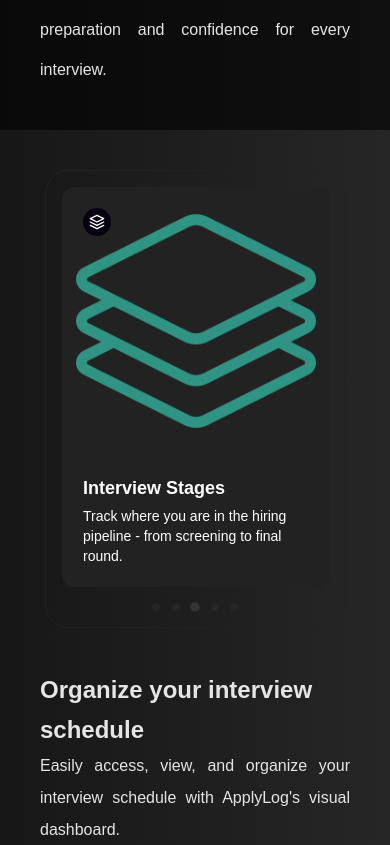
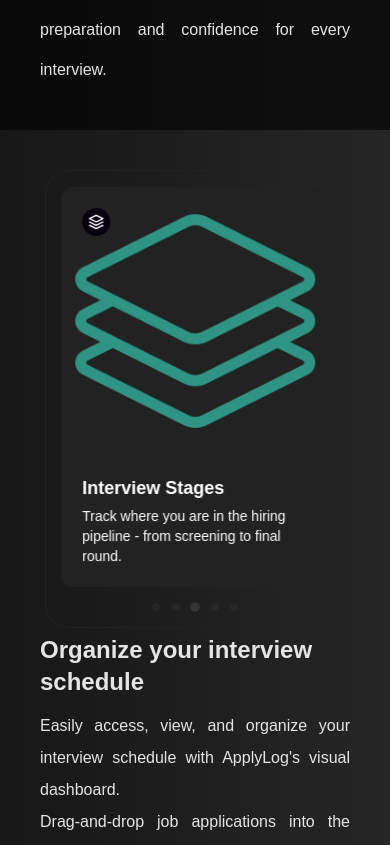
Before and after one commit to sidharthpandithar/apply-log, a React (Vite) app: page / in a window 390 px wide. Shown: the part 1146-1991 px from the top of the page. Built offline with nearby package versions, Linux system fonts and the light colour scheme.

Commit message:
responsiveness fix

```diff
--- a/src/components/Pages/Landing.jsx
+++ b/src/components/Pages/Landing.jsx
@@ -222,8 +222,8 @@
         </div>
       </LazySection>
       <LazySection>
-        <div className="ThirdContainer text-[#e5e5e5] md:flex md:gap-10 p-10 h-full w-full">
-          <LandingImageArea>
+        <div className="ThirdContainer text-[#e5e5e5] md:flex gap-10 p-10 h-full w-full">
+          <LandingImageArea className="h-[55vh] md:h-full md:pt-10">
             <div
               style={{
                 height: "600px",
@@ -240,23 +240,24 @@
               />
             </div>
           </LandingImageArea>
-
           <LandingTextArea>
-            <div className="md:flex -mt-25 md:mt-0 h-full w-full flex-col gap-3">
-              <p className="md:text-4xl text-2xl leading-10 font-bold">
-                Organize your interview schedule
-              </p>
-              <div className="md:text-2xl md:leading-12 leading-8 text-justify">
-                <p>
-                  Easily access, view, and organize your interview schedule with
-                  ApplyLog's visual dashboard.
+            <div className="flex flex-col gap-8">
+              <div className="flex flex-col gap-3">
+                <p className="md:text-4xl text-2xl font-bold md:leading-10">
+                  Organize your interview schedule
                 </p>
-                <p>
-                  Drag-and-drop job applications into the interview section when
-                  an interview is booked.
-                </p>
+                <div className="md:text-2xl text-base md:leading-12 leading-8 text-justify">
+                  <p>
+                    Easily access, view, and organize your interview schedule
+                    with ApplyLog's visual dashboard.
+                  </p>
+                  <p>
+                    Drag-and-drop job applications into the interview section
+                    when an interview is booked.
+                  </p>
+                </div>
               </div>
-              <div className="Button flex justify-end ">
+              <div className="flex justify-start">
                 <Button
                   buttontext={"Get Organized"}
                   color={`bg-[#a7c957]`}
@@ -356,13 +357,15 @@
         </div>
       </LazySection>
 
-      <div className="SixthContainer text-[#e5e5e5] flex gap-10 p-10 h-full w-full">
+      <div className="SixthContainer text-[#e5e5e5] md:flex gap-10 p-10 h-full w-full">
         <LazySection>
           <LandingTextArea>
             <div className="flex flex-col gap-10">
               <div className="flex flex-col gap-3">
-                <p className="text-4xl font-bold">Manage your contact list</p>
-                <div className="flex flex-col text-justify text-3xl leading-12">
+                <p className="md:text-4xl text-2xl font-bold">
+                  Manage your contact list
+                </p>
+                <div className="flex flex-col text-justify md:text-2xl md:leading-12 text-base leading-8">
                   <p>
                     When interviewing at countless companies, you’ll be
                     networking a lot.
@@ -385,7 +388,10 @@
           </LandingTextArea>
         </LazySection>
         <LandingImageArea>
-          <div style={{ height: "615px", position: "relative" }}>
+          <div
+            className="hidden md:flex"
+            style={{ height: "615px", position: "relative" }}
+          >
             <ChromaGrid
               items={itemsChroma}
               radius={300}
@@ -398,14 +404,14 @@
       </div>
 
       <LazySection>
-        <div className="SeventContainer text-[#e5e5e5] flex gap-8   h-full w-full bg-black/60">
-          <div className="LeftSection h-full w-1/2 flex flex-col gap-5 p-10">
-            <p className="text-4xl font-bold hover:cursor-default">
+        <div className="SeventhContainer text-[#e5e5e5] md:flex gap-8   h-full w-full bg-black/60">
+          <div className="LeftSection h-full md:w-1/2 flex flex-col gap-5 p-10">
+            <p className="md:text-4xl text-2xl font-bold hover:cursor-default">
               Frequently Asked Questions
             </p>
             <Accordion items={items} />
           </div>
-          <div className="rightSection h-full w-full flex-1 flex hover:cursor-default text-center">
+          <div className="rightSection h-full w-full flex-1 md:flex hidden hover:cursor-default text-center">
             <ScrambledText
               className="scrambled-text-demo"
               radius={30}
--- a/src/components/reuseables/LandingPage/Accordion.jsx
+++ b/src/components/reuseables/LandingPage/Accordion.jsx
@@ -10,11 +10,11 @@
   };
 
   return (
-    <div className="flex flex-col gap-3 w-3/4">
+    <div className="flex flex-col gap-3">
       {items.map((item, index) => (
         <div className="flex flex-col text-justify" key={index}>
           <div
-            className="text-2xl flex hover:cursor-pointer justify-between gap-2 "
+            className="md:text-2xl text-base flex hover:cursor-pointer text-zinc-400 justify-between gap-2 "
             onClick={() => handleClick(index)}
           >
             {item.title}
@@ -35,7 +35,7 @@
                 transition={{ duration: 0.5, ease: "easeInOut" }}
                 className="overflow-hidden"
               >
-                <div className="text-xl text-zinc-300 pr-5 pl-2 py-2 leading-8">
+                <div className="md:text-xl text-[#e5e5e5] pr-5 pl-2 py-2 leading-8">
                   {item.content}
                 </div>
               </motion.div>
--- a/src/components/reuseables/LandingPage/Carousel.jsx
+++ b/src/components/reuseables/LandingPage/Carousel.jsx
@@ -172,7 +172,7 @@
   return (
     <div
       ref={containerRef}
-      className={`relative overflow-hidden md:w-[600px] w-[300px] p-4 ${
+      className={`relative overflow-hidden md:w-[600px] w-[300px] p-4  ${
         round
           ? "rounded-full border border-white"
           : "rounded-[24px] border border-[#222]"
@@ -182,7 +182,7 @@
       }}
     >
       <motion.div
-        className="flex"
+        className="flex "
         drag="x"
         {...dragProps}
         style={{
@@ -211,7 +211,7 @@
           return (
             <motion.div
               key={index}
-              className={`relative shrink-0 flex flex-col ${
+              className={`relative shrink-0 flex flex-col  ${
                 round
                   ? "items-center justify-center text-center bg-[#060010] border-0"
                   : "items-start justify-between bg-[#222] border border-[#222] rounded-[12px]"
--- a/src/components/reuseables/LandingPage/LandingImageArea.jsx
+++ b/src/components/reuseables/LandingPage/LandingImageArea.jsx
@@ -1,6 +1,6 @@
-export default function LandingImageArea({ children }) {
+export default function LandingImageArea({ className, children }) {
   return (
-    <div className="flex-1 overflow-hidden">
+    <div className={`flex-1 overflow-hidden ${className}`}>
       <div className="flex justify-center items-center">{children}</div>
     </div>
   );
--- a/src/components/reuseables/LandingPage/LandingTextArea.jsx
+++ b/src/components/reuseables/LandingPage/LandingTextArea.jsx
@@ -1,7 +1,7 @@
 import Button from "./Button";
 export default function LandingTextArea({ children }) {
   return (
-    <div className="firstContainer  justify-center  md:w-[40vw] w-full flex gap-5 items-center hover:cursor-default">
+    <div className="firstContainer justify-center  md:w-[40vw] w-full flex gap-5 items-center hover:cursor-default">
       <div className="leftSection  h-1/2 flex flex-col gap-5 justify-center  items-center text-start">
         {children}
       </div>
```
